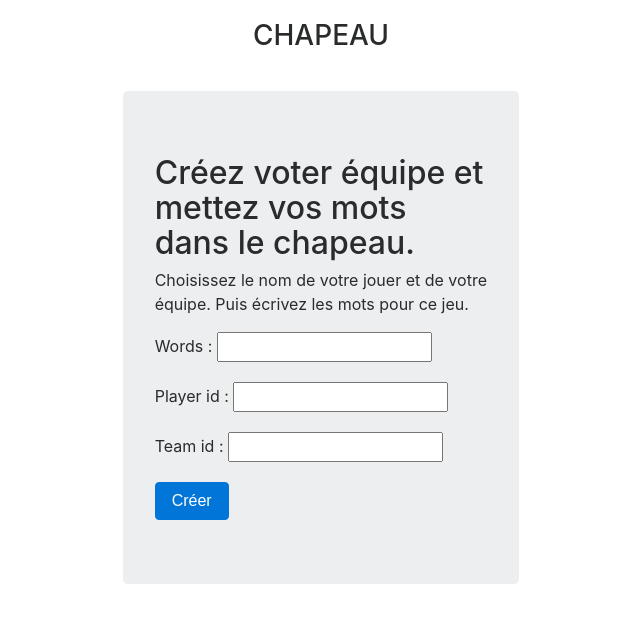
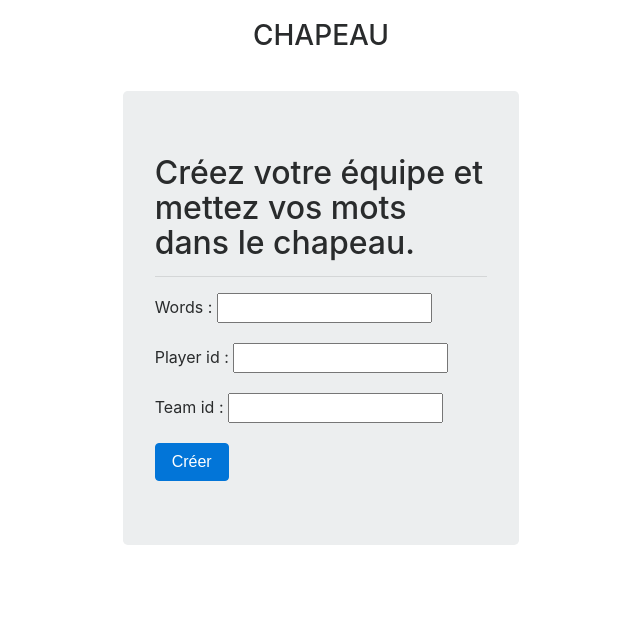
Before and after one commit to 14renus/LeChapeau, a Django app: template chapeau/templates/add_players.html in a window 1280 px wide. Shown: the top 623 px of the page, without its empty margins (319-959 px from the left). Run offline with Django 3.2, Linux system fonts and the light colour scheme; the template is opened without the code that fills it: values that come from a table or form of the project are taken from there, others are empty; some libraries are stand-ins or nearby versions.

Commit message:
fix typo

```diff
--- a/chapeau/templates/add_players.html
+++ b/chapeau/templates/add_players.html
@@ -1,11 +1,12 @@
 {% extends 'index.html' %}
 {% block content %}
     <h2>
-        Créez voter équipe et mettez vos mots dans le chapeau.
+        Créez votre équipe et mettez vos mots dans le chapeau.
     </h2>
-    <p>
-        Choisissez le nom de votre jouer et de votre équipe. Puis écrivez les mots pour ce jeu.
-    </p>
+    <hr>
+{#    <p>#}
+{#        Choisissez le nom de votre jouer et de votre équipe. Puis écrivez les mots pour ce jeu.#}
+{#    </p>#}
     <form method="POST" class="post-form">{% csrf_token %}
         {{ form.as_p }}
         <button type="submit" class="save btn btn-primary">Créer</button>
```
